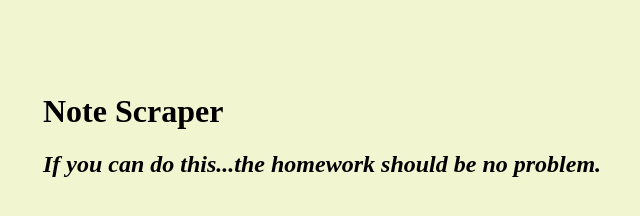
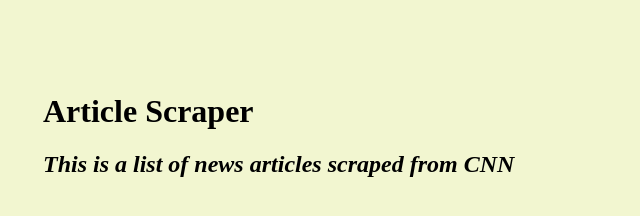
Before and after one commit to MattsPoche/mongo-scraper, a website: page public/index.html in a window 1280 px wide. Shown: the whole page, without its empty margins (117-757 px from the left). Drawn offline with nearby package versions, Linux system fonts and the light colour scheme; no server answers.

Commit message:
changed text

```diff
--- a/public/index.html
+++ b/public/index.html
@@ -11,8 +11,8 @@
 
 <body>
     <div id="wrapper">
-        <h1>Note Scraper</h1>
-        <h2><i>If you can do this...the homework should be no problem.</i></h2>
+        <h1>Article Scraper</h1>
+        <h2><i>This is a list of news articles scraped from CNN</i></h2>
         <div id="articles"></div>
         <div id="notes"></div>
     </div>
```
